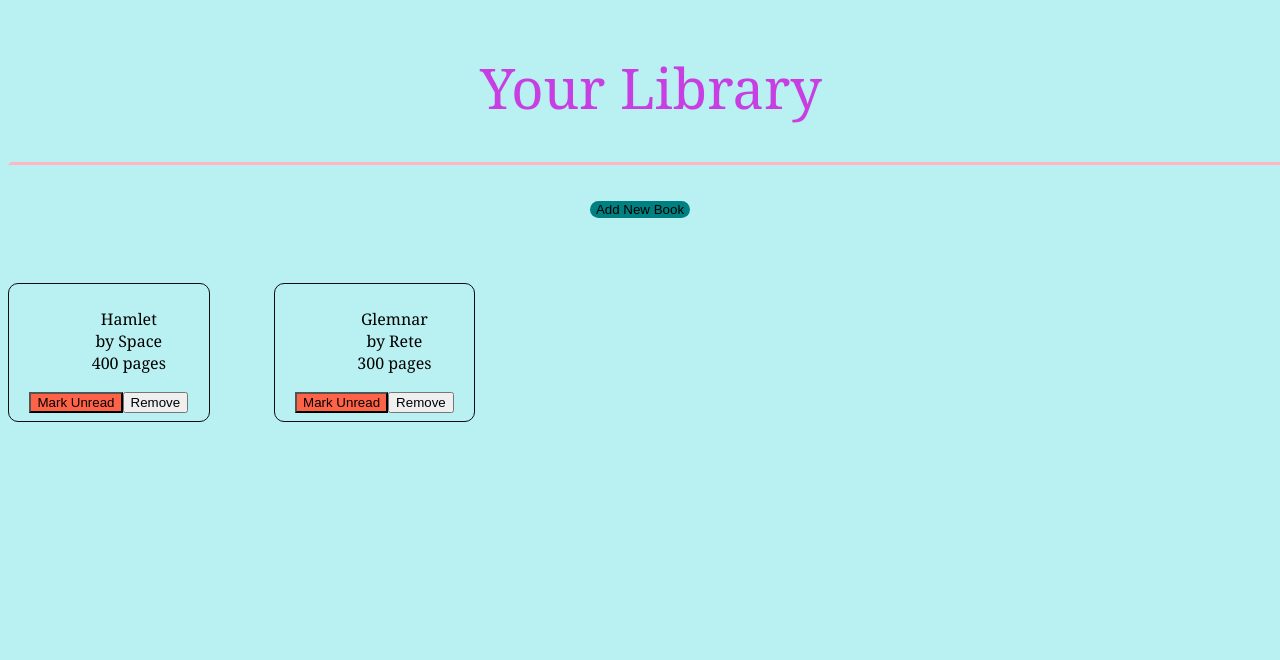
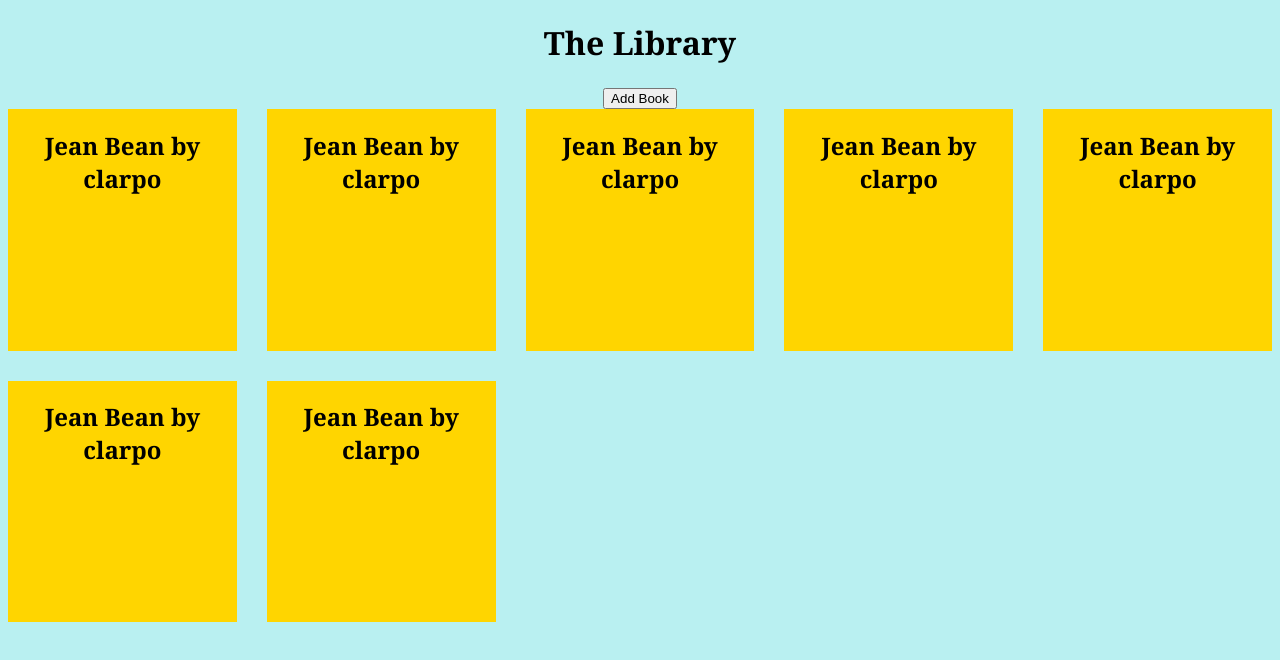
Before and after one commit to MatthewGarner/library, a plain HTML site: page index.html in a window 1280 px wide. Drawn offline with Linux system fonts and the light colour scheme.

Commit message:
reset repo and add function to add books to library and render on page

```diff
--- a/index.html
+++ b/index.html
@@ -11,34 +11,13 @@
   </head>
 
   <body>
-    <div id="page-container">
-      <div id="title-area">
-        <h1 id="main-title">Your Library</h1>
+    <div class="page-container">
+      <h1>The Library</h1>
+      <button class="add-book" onclick="addBookToLibrary()">Add Book</button>
+      <div class="library-container">
+
       </div>
-      <main>
-        <div id="add-book-area">
-          <button id="show-form">Add New Book</button>
-          <form id="add-new-book" class="simple-form">
-            <label for="title">
-              Title<input type="text" id="title" name="book-title">
-            </label>
-            <label for="author">
-              Author<input type="text" id="author" name="book-author">
-            </label>
-            <label for="pages">
-              # of pages<input type="number" id="pages" name="book-pages">
-            </label>
-            <label for="isRead">
-              I've read this<input type="checkbox" id="isRead" name="book-read">
-            </label>
-            <button type="submit" id="add-book" class="main-cta-button">Add Book</button>
-          </form>
-        </div>
-        <div id="books-library">
-
-        </div>
-      </main>
-
+    </div>
   </body>
  <script src="script.js"></script>
 </html>
--- a/script.js
+++ b/script.js
@@ -1,138 +1,58 @@
-//Global Vars
-let myLibrary = [];
+const myLibrary = [
+{title: 'Jean Bean', author: 'clarpo', pages: 100},
+{title: 'Jean Bean', author: 'clarpo', pages: 100},
+{title: 'Jean Bean', author: 'clarpo', pages: 100},
+{title: 'Jean Bean', author: 'clarpo', pages: 100},
+{title: 'Jean Bean', author: 'clarpo', pages: 100},
+{title: 'Jean Bean', author: 'clarpo', pages: 100},
+{title: 'Jean Bean', author: 'clarpo', pages: 100}
 
-//target dynamic areas
-const library = document.getElementById('books-library');
-const showForm = document.getElementById('show-form');
-const addBookForm = document.getElementById('add-new-book');
-const addBookSubmit = document.getElementById('add-book');
+];
 
-
-//Object constructor
-//Refactor as class
-
-class Book {
-    constructor(title, author, pages, isRead) {
+//Book Constructor
+function Book(title, author, pageCount) {
     this.title = title;
     this.author = author;
-    this.pages = pages;
-    this.isRead = isRead;
-    }
-
-    toggleRead() {
-    if (this.isRead) {
-        this.isRead = false;
-    } else {
-        this.isRead = true;
-    };
-    }
+    this.pageCount = pageCount;
+    this.isRead = false
 }
 
 
-//Key functions
-function addBookToLibrary (title, author, pages, isRead) {
-    const newBook = new Book(title, author, pages, isRead);
-    //add book to library array
-    myLibrary.push(newBook);
+function addBookToLibrary() {
+    //Create a new book and add it to the library
+  let title = prompt("What's the book title?");
+  let author = prompt("Who is the book's author?");
+  let pageCount = prompt("How many pages?");
+
+  const newBook = new Book(title, author, pageCount);
+
+  myLibrary.push(newBook);
+  displayAllBooks();
+  return myLibrary;
 }
 
-function createBookCard (book) {
-    const newBookCard = document.createElement('div');
-        newBookCard.classList.add('book-card');
-        newBookCard.setAttribute('id', myLibrary.indexOf(book));
+function createBookCard(book) {
+    //take a book object and create a book element for the UI
+    const bookCard = document.createElement('div');
+    bookCard.classList.add('book-card');
 
+    const titleAndAuthor = document.createElement('h2');
+    titleAndAuthor.textContent = `${book.title} by ${book.author}`;
+    bookCard.appendChild(titleAndAuthor);
 
-        const list = document.createElement('ul');
-        list.classList.add('title');
-
-        const Title = document.createElement('li');
-        Title.textContent = book.title;
-
-        const authorName = document.createElement('li');
-        authorName.textContent = `by ${book.author}`;
-
-        const pageSummary = document.createElement('li');
-        pageSummary.textContent = `${book.pages} pages`
-
-        const readStatusButton = document.createElement('button');
-        const removeButton = document.createElement('button');
-        removeButton.textContent = 'Remove';
-
-        if(book.isRead) {
-            readStatusButton.textContent = 'Mark Unread';
-            readStatusButton.classList.add('book-read');
-        } else {
-            readStatusButton.textContent = 'Mark Read';
-            readStatusButton.classList.add('book-unread');
-        }
-
-        list.appendChild(Title);
-        list.appendChild(authorName);
-        list.appendChild(pageSummary);
-        newBookCard.appendChild(list);
-        newBookCard.appendChild(readStatusButton);
-        newBookCard.appendChild(removeButton);
-
-        readStatusButton.addEventListener('click', () => {
-            book.isRead = !book.isRead;
-            displayBooks();
-        })
-
-        removeButton.addEventListener('click', () => {
-            const bookLoc = myLibrary.indexOf(book);
-            myLibrary.splice(bookLoc, 1);
-
-            displayBooks();
-        })
-
-        return newBookCard;
+    return bookCard;
 }
 
-function displayBooks () {
-    library.textContent = '';
+function displayAllBooks() {
+    const libraryContainer = document.querySelector('.library-container');
+    libraryContainer.replaceChildren();
 
-    myLibrary.forEach(book => {
-        const newBookCard = createBookCard(book);
-        library.appendChild(newBookCard);
+    myLibrary.forEach((book) => {
+        const newCard = createBookCard(book);
+        libraryContainer.appendChild(newCard);
     })
+    //iterate over array of books
+    //for each - display on the page
 }
 
-function findBookInArray (index) {
-
-}
-
-showForm.addEventListener('click', () => {
-    addBookForm.style.display = "block";
-    showForm.style.display = "none";
-})
-
-addBookForm.addEventListener('submit', e => {
-    e.preventDefault();
-
-    const title = e.target.elements.title.value;
-    const author = e.target.elements.author.value;
-    const pages = e.target.elements.pages.value;
-    const isRead = e.target.isRead.checked;
-
-    addBookToLibrary(title, author, pages, isRead);
-
-    addBookForm.reset();
-    addBookForm.style.display = "none";
-    showForm.style.display = "inline-block";
-    displayBooks();
-})
-
-addBookToLibrary('Hamlet', 'Space', 400, false);
-addBookToLibrary('Glemnar', 'Rete', 300, true);
-
-
-
-const books1 = myLibrary[0];
-const booksLoc = myLibrary.indexOf(books1);
-
-console.log(booksLoc);
-books1.toggleRead();
-
-
-
-displayBooks();
+displayAllBooks();
--- a/style.css
+++ b/style.css
@@ -5,69 +5,15 @@ body {
     box-sizing: border-box;
 }
 
-h1 {
-    font-size: 7vh;
-    font-weight: 500;
-    color: rgb(199, 62, 226);
+.library-container {
+    display: grid;
+    grid-template-columns: repeat(auto-fit, minmax(200px, 1fr));
+    grid-auto-rows: 100%;
+    column-gap: 30px;
+    row-gap: 30px;
 }
 
-input {
-    margin-left: 1vw;
+.book-card {
+    display: flex;
+    background-color: rgb(255, 213, 0);
 }
-
-.simple-form {
-    /* Center the form on the page */
-    margin: 0 auto;
-    width: 80vw;
-    /* Form outline */
-    padding: 1em;
-    border: 1px solid #CCC;
-    border-radius: 1em;
-  }
-
-.book-card {
-    border: 1px solid rgb(14, 12, 19);
-    border-radius: 10px;
-    padding: .5rem;
-    text-align: center;
-}
-
-.book-read {
-    background-color: tomato;
-}
-
-.book-unread {
-    background-color: green;
-}
-
-#show-form {
-   background-color: teal;
-   border-radius: 30px;
-   border-style: hidden;
-}
-
-
-#add-new-book {
-    display:none;
-}
-
-#title-area {
-    width: 100vw;
-    border: transparent;
-    border-bottom: lightpink;
-    border-style: solid;
-    margin-bottom: 2em;
-}
-
-#books-library {
-    display: grid;
-    grid-template-columns: repeat(auto-fill, minmax(200px, 1fr));
-    gap: 5vh 5vw;
-    margin-top: 5vw;
-}
-
-
-
-li {
-    list-style-type: none;
-}
```
Also changed, not shown: 1 other file.
